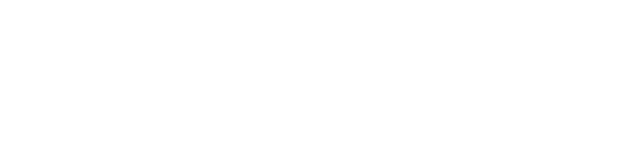
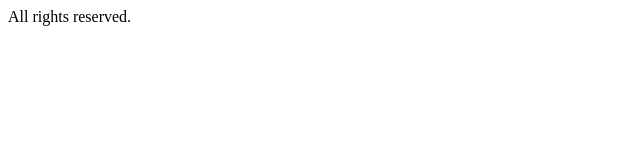
Before and after one commit to mustafaoz87/testProject, a plain HTML site: page index.html in a window 1280 px wide. Shown: the whole page, without its empty margins (0-640 px from the left). Drawn offline with Linux system fonts and the light colour scheme.

Commit message:
some changes for footer

```diff
--- a/index.html
+++ b/index.html
@@ -11,7 +11,7 @@
 
 <footer>
 	<div class="col">
-    	<div class="small-12 column form-container"></div>
+    	<div class="small-12 column form-container">All rights reserved.</div>
     </div>
 </footer>
 
--- a/style.css
+++ b/style.css
@@ -1,2 +1,5 @@
 @charset "utf-8";
 /* CSS Document */
+footer{
+	width:100%;
+}
```
